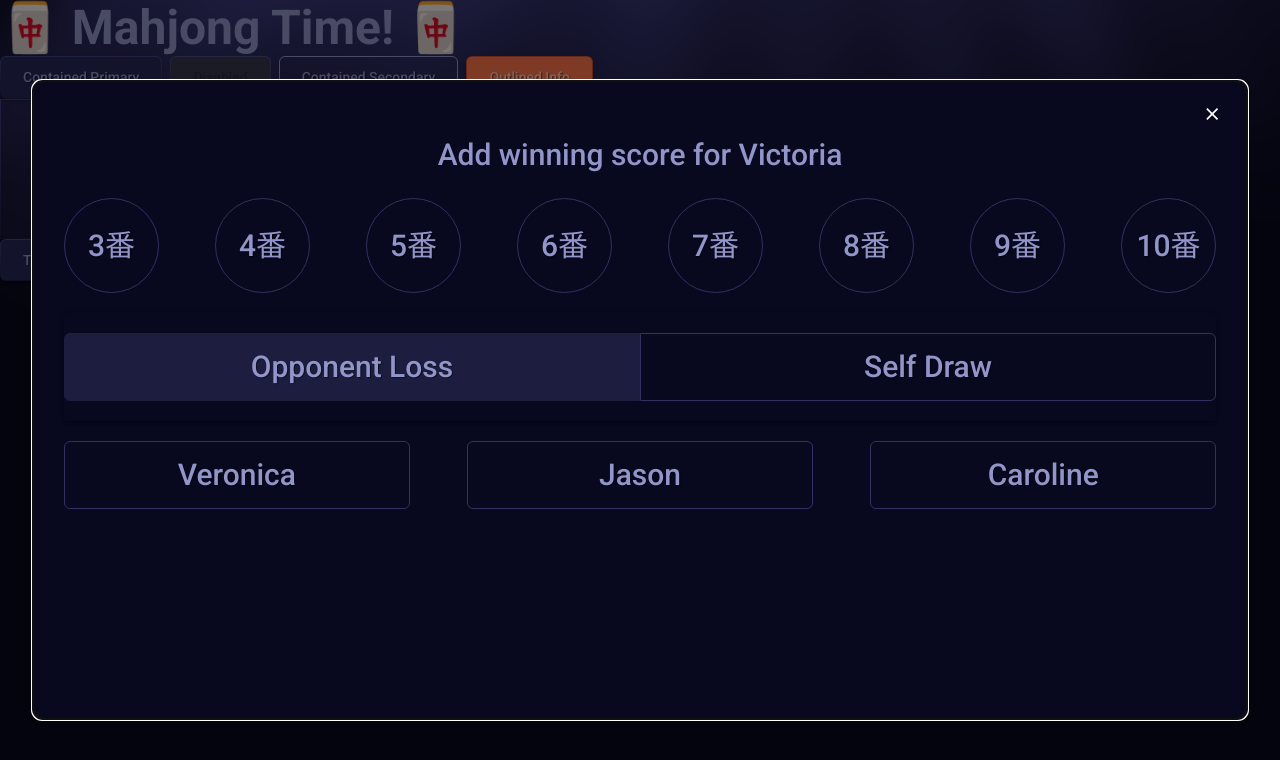
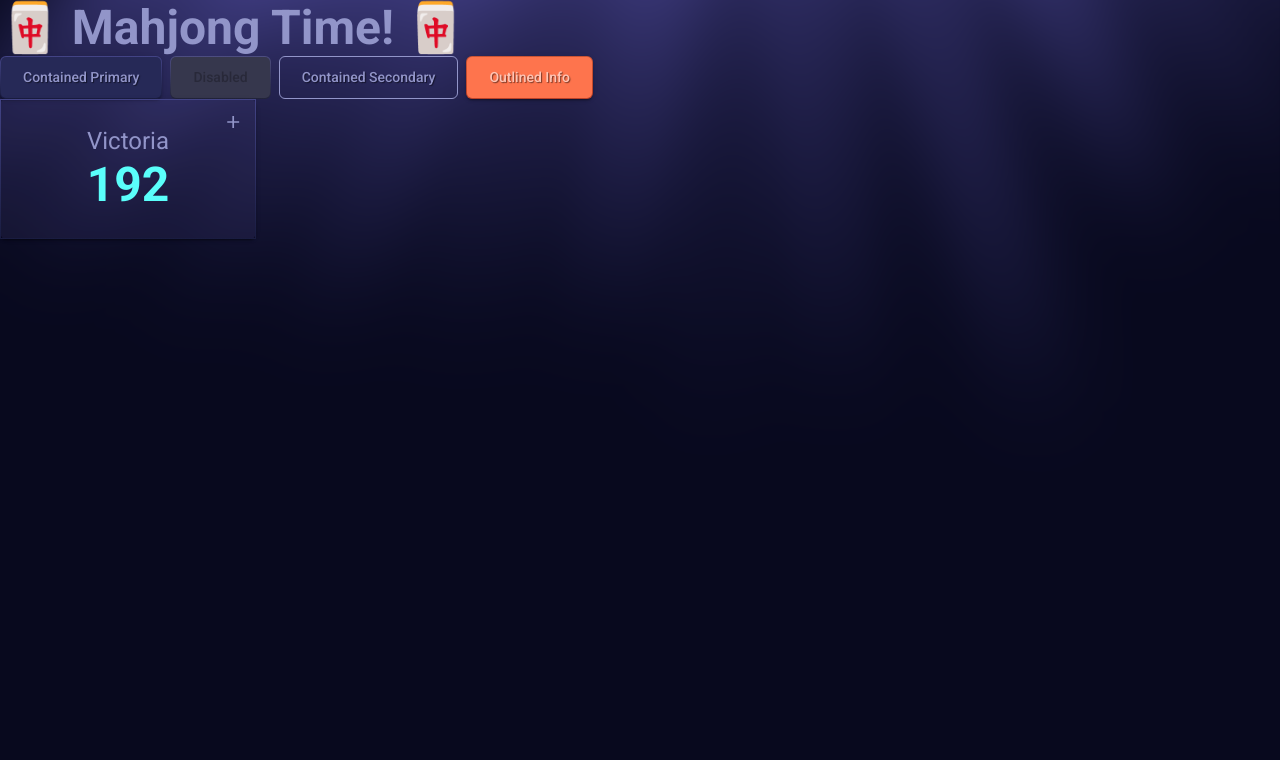
Before and after one commit to jayd74/mahjong-time, a Next.js app: page / in a window 1280 px wide. Shown: the top 760 px of the page. Built offline with nearby package versions, Linux system fonts and the light colour scheme; a web font is replaced by a local one.

Commit message:
remove temp button

```diff
--- a/src/components/Main.tsx
+++ b/src/components/Main.tsx
@@ -4,7 +4,7 @@ import PlayerTile from '@components/PlayerTile';
 import ScoreModal from '@components/ScoreModal';
 
 const Main = () => {
-  const [showScoreModal, setShowScoreModal] = useState(true);
+  const [showScoreModal, setShowScoreModal] = useState(false);
 
   const handleOpenScoreModal = () => {
     setShowScoreModal(true);
@@ -39,10 +39,9 @@ const Main = () => {
           Outlined Info
         </Button>
       </Box>
-      <PlayerTile />
-      <Button variant="contained" onClick={handleOpenScoreModal}>
-        Temp Button - Score Modal
-      </Button>
+      <Box variant="contained" onClick={handleOpenScoreModal}>
+        <PlayerTile />
+      </Box>
       <ScoreModal open={showScoreModal} setShowScoreModal={setShowScoreModal} />
     </Box>
   );
```
